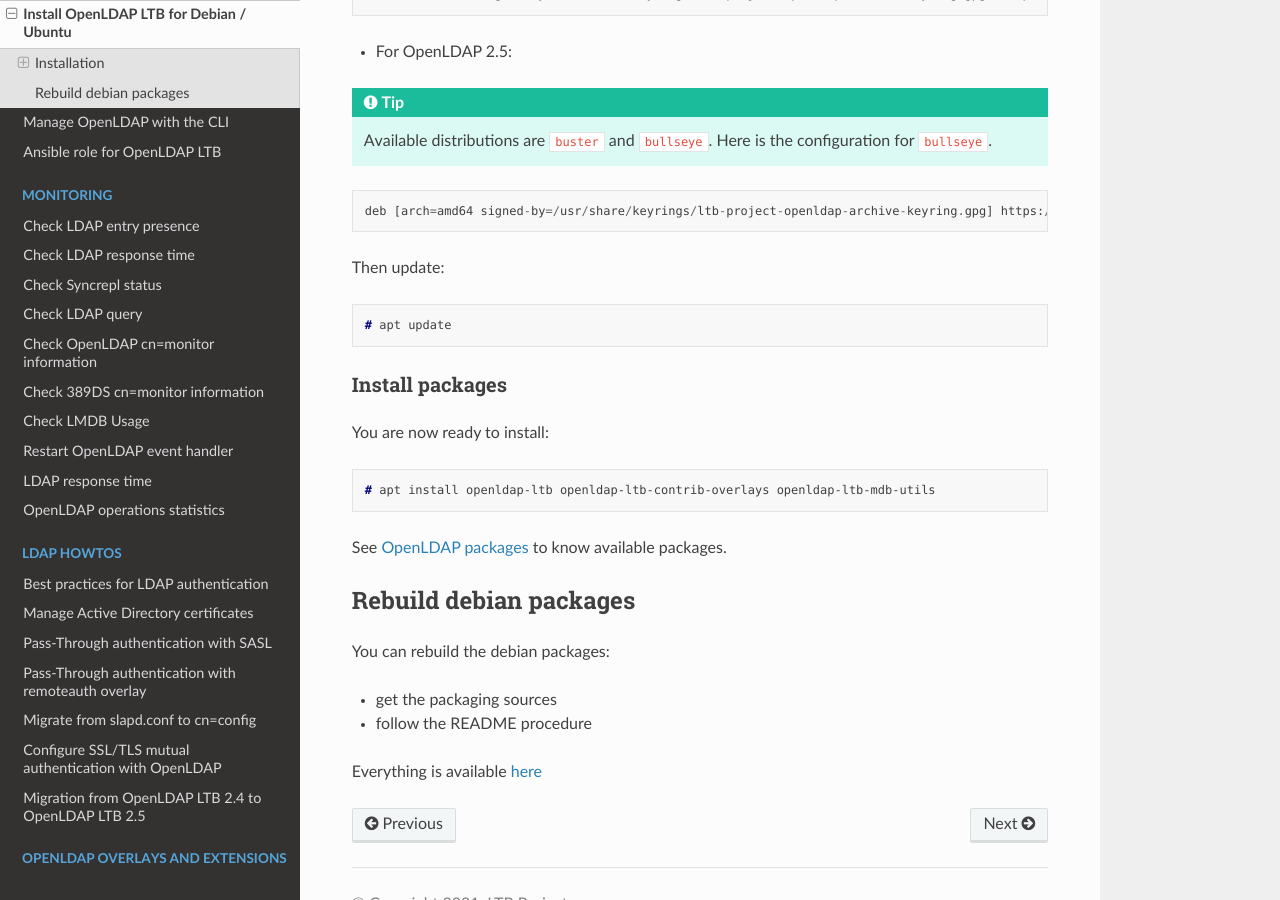
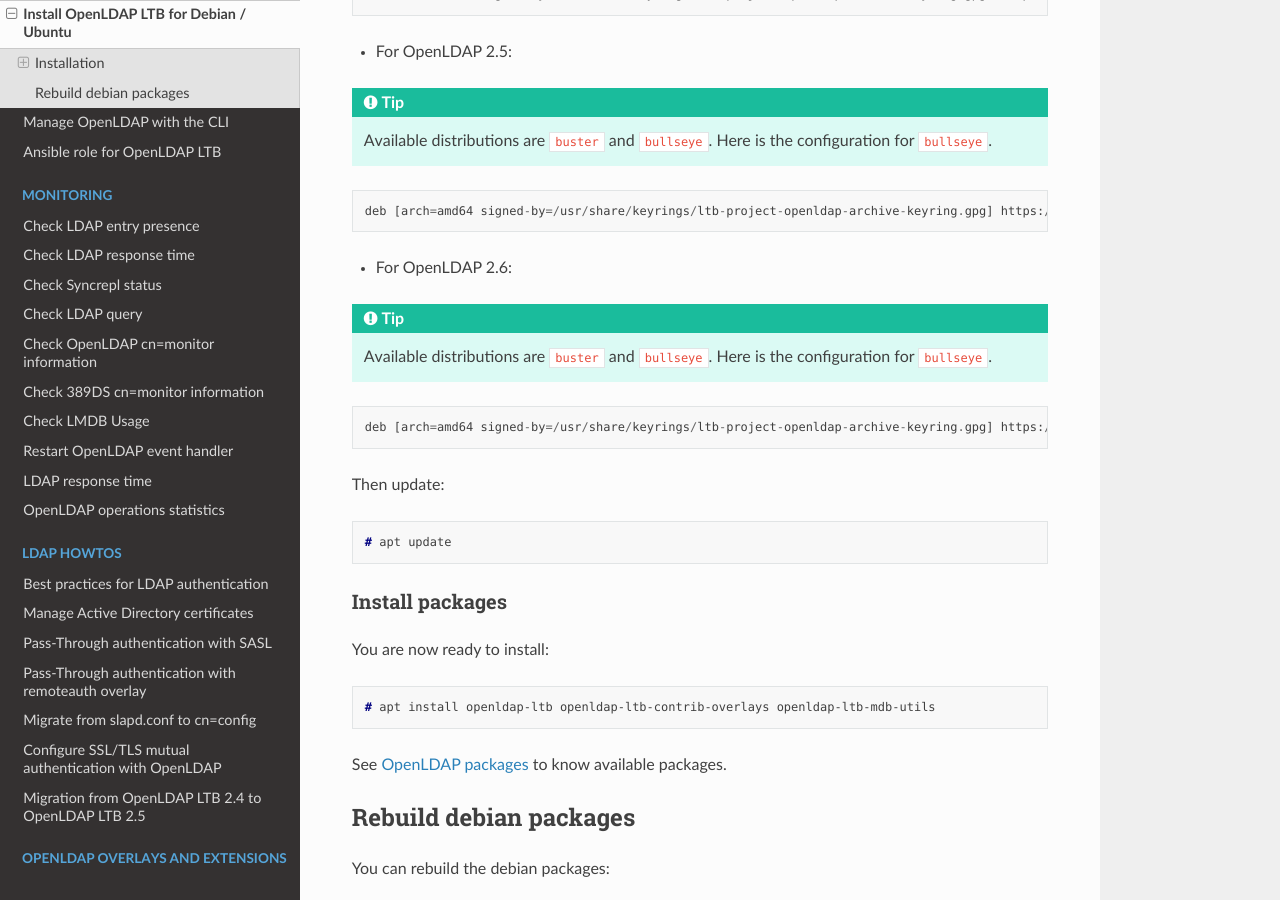
Before and after one commit to ltb-project/documentation, a Sphinx documentation site: the page built from source/openldap-deb.rst, in a window 1280 px wide and 900 px high, scrolled down 1315 px. Built offline with Sphinx 7.4.7 and the Read the Docs theme 2.0.0, drawn with Linux system fonts in a browser that asks for light colours.

Commit message:
New Debian repository for OpenLDAP 2.6

```diff
--- a/source/openldap-deb.rst
+++ b/source/openldap-deb.rst
@@ -73,6 +73,15 @@
 
     deb [arch=amd64 signed-by=/usr/share/keyrings/ltb-project-openldap-archive-keyring.gpg] https://ltb-project.org/debian/openldap25/bullseye bullseye main
 
+* For OpenLDAP 2.6:
+
+.. tip::
+
+    Available distributions are ``buster`` and ``bullseye``. Here is the configuration for ``bullseye``.
+
+::
+
+    deb [arch=amd64 signed-by=/usr/share/keyrings/ltb-project-openldap-archive-keyring.gpg] https://ltb-project.org/debian/openldap26/bullseye bullseye main
 
 Then update:
 
```
